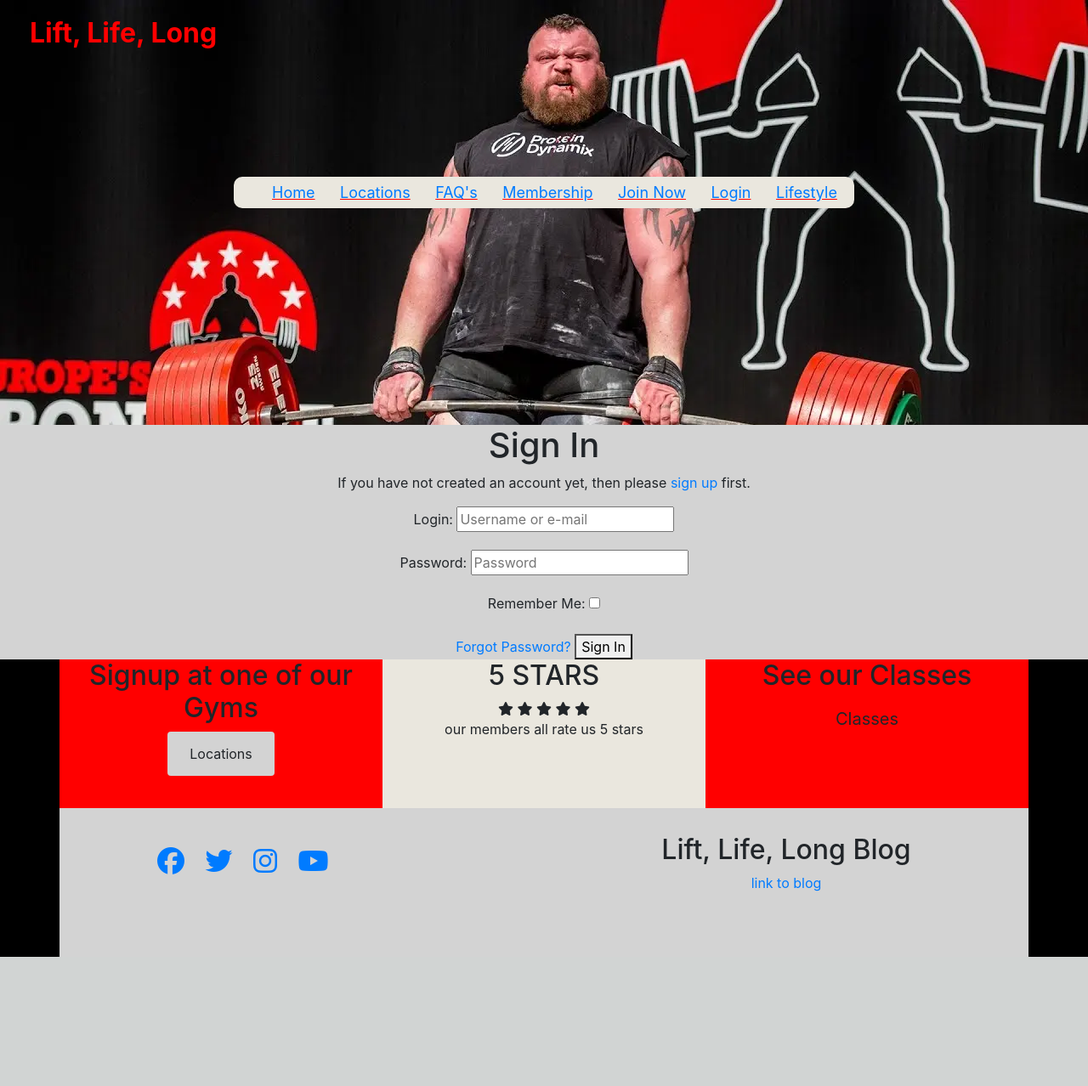
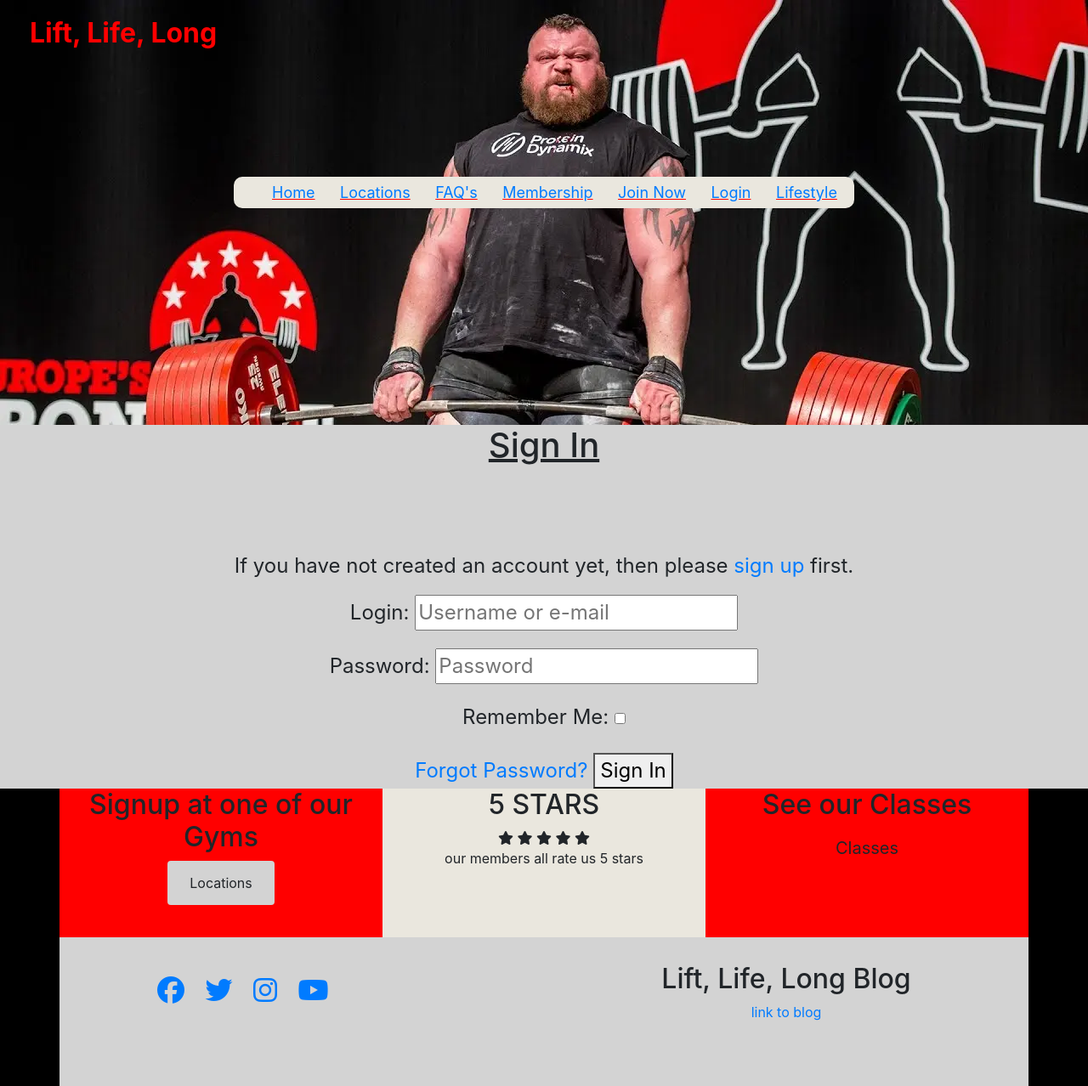
Before and after one commit to tWilltp/Project-5-e-commerce, a Django app: page /accounts/login/ in a window 1280 px wide. Shown: the whole page at 85% size. Before the commit the page ends 1126 px from the top, so only its background shows below. Run offline with Django 3.2, Linux system fonts and the light colour scheme; some libraries are stand-ins or nearby versions.

Commit message:
added login page styles

```diff
--- a/static/css/base.css
+++ b/static/css/base.css
@@ -279,6 +279,15 @@ body {
 
 /* login page styles */
 
+.login-title {
+    text-decoration: underline;
+    margin-bottom: 100px;
+}
+
+.login-form {
+    font-size: x-large;
+}
+
 /* lifestyle page styles */
 
 .lifestyle-header {
--- a/templates/allauth/account/login.html
+++ b/templates/allauth/account/login.html
@@ -8,9 +8,9 @@
 {% block content %}
 
 <div class="container">
-    <div class="row text-center">
+    <div class="row text-center login-form">
         <div class="col-12">
-            <h1>{% trans "Sign In" %}</h1>
+            <h1 class="login-title">{% trans "Sign In" %}</h1>
 
             {% get_providers as socialaccount_providers %}
 
```
